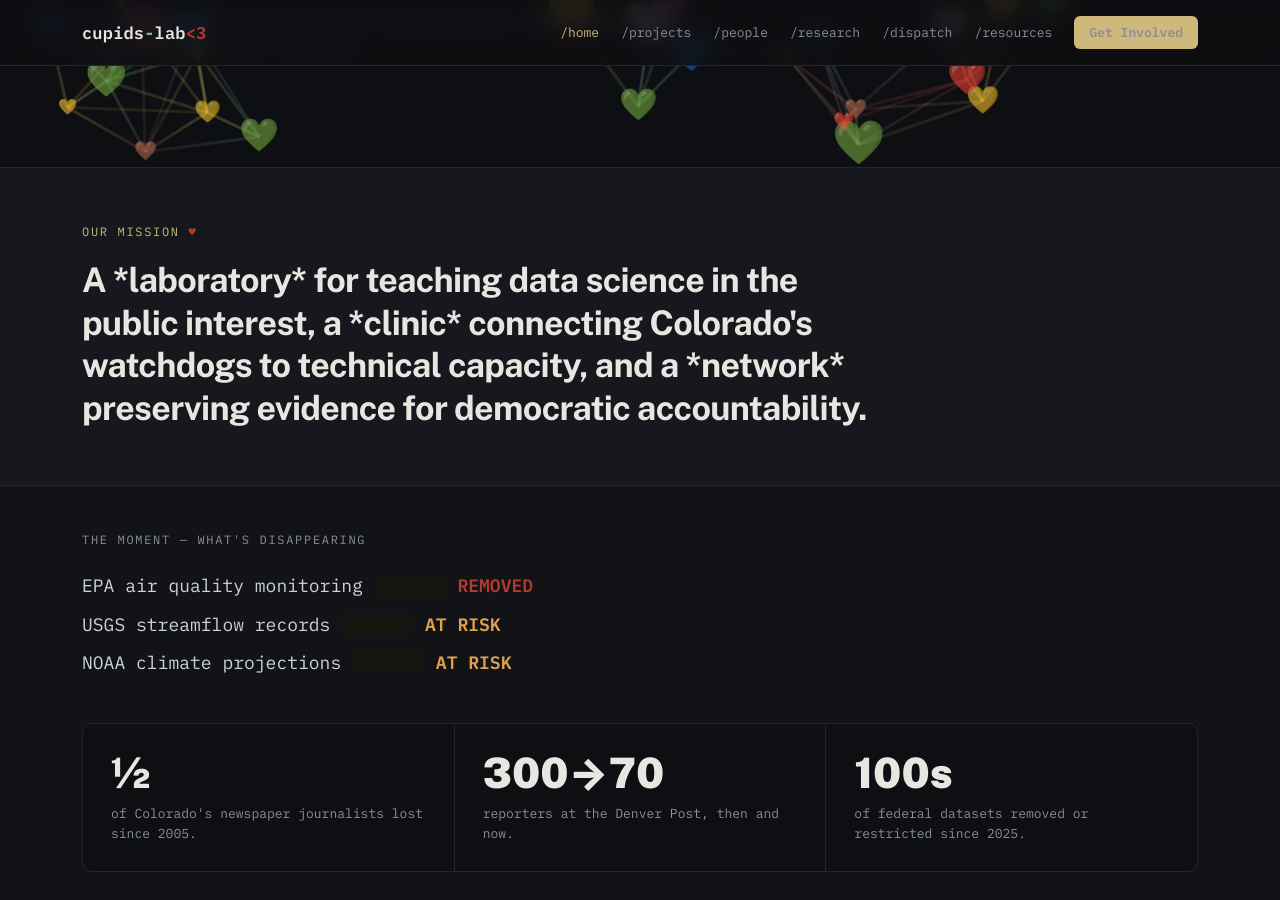
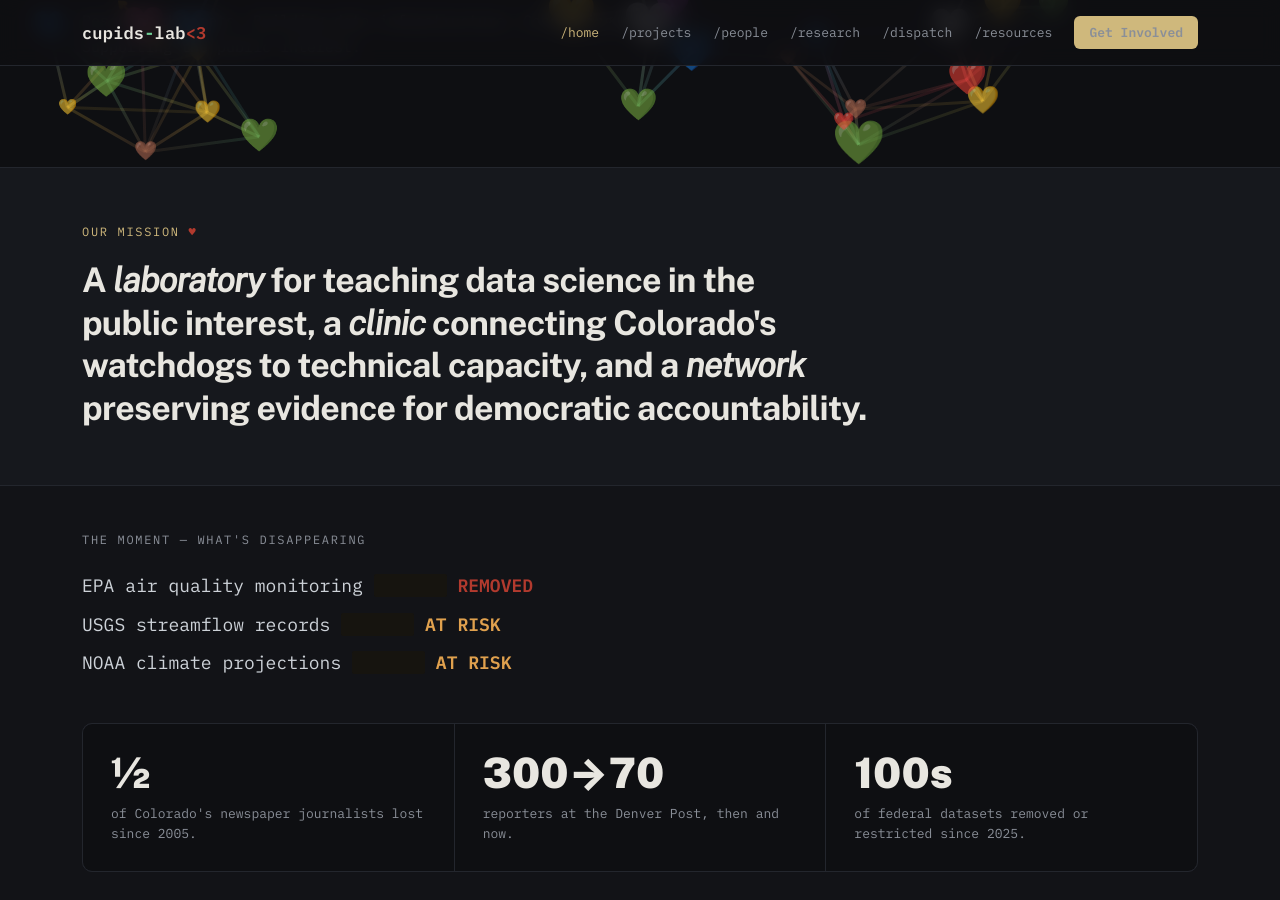
Before and after one commit to CUPIDS-Lab/cupids-lab.github.io, a Jekyll site: the page built from _pages/index.md, in a window 1280 px wide and 900 px high, scrolled down 349 px. Built offline with Jekyll 4.4.1, drawn with Linux system fonts in a browser that asks for light colours.

Commit message:
Style again with HTML

```diff
--- a/_config.yml
+++ b/_config.yml
@@ -11,7 +11,7 @@
 # `tagline` is the hero headline, `hero_lead` the hero lead, `description` the SEO/meta description.
 hero_eyebrow: "University of Colorado Public Interest Data Science Lab"
 hero_lead: "Rescuing datasets. Building data infrastructure. Connecting experts. Supporting the public interest."
-mission: "A *laboratory* for teaching data science in the public interest, a *clinic* connecting Colorado's watchdogs to technical capacity, and a *network* preserving evidence for democratic accountability."
+mission: "A <i>laboratory</i> for teaching data science in the public interest, a <i>clinic</i> connecting Colorado's watchdogs to technical capacity, and a <i>network</i> preserving evidence for democratic accountability."
 location: "Boulder, Colorado"
 
 # Served at the org root: https://cupids-lab.github.io
```
